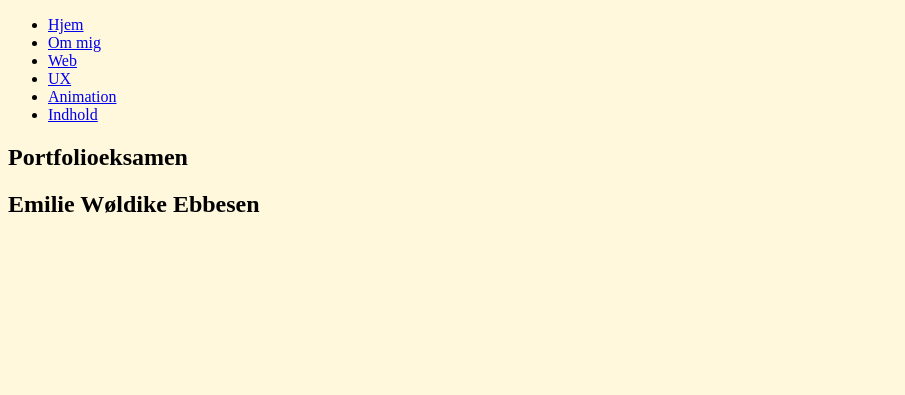
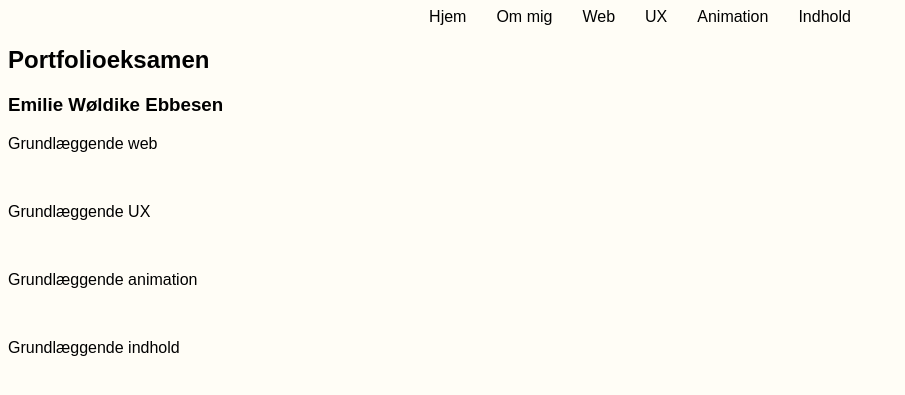
Before and after one commit to emil8039/portfolio, a plain HTML site: page index.html in a window 1280 px wide. Shown: the whole page, without its empty margins (0-905 px from the left). Drawn offline with Linux system fonts and the light colour scheme.

Commit message:
tilføjet burgermenu

```diff
--- a/index.html
+++ b/index.html
@@ -10,7 +10,8 @@
   <body>
     <header>
       <nav>
-        <ul>
+        <div id="menuknap">☰</div>
+        <ul id="menu" class="hidden">
           <li><a href="index.html">Hjem</a></li>
           <li><a href="ommig.html">Om mig</a></li>
           <li><a href="web.html">Web</a></li>
@@ -23,8 +24,26 @@
     <main>
       <section id="first_section">
         <h1>Portfolioeksamen</h1>
-        <h2>Emilie Wøldike Ebbesen</h2>
+        <h3>Emilie Wøldike Ebbesen</h3>
       </section>
+      <div>
+        <p>Grundlæggende web</p>
+        <img src="" alt="" />
+      </div>
+      <div>
+        <p>Grundlæggende UX</p>
+        <img src="" alt="" />
+      </div>
+      <div>
+        <p>Grundlæggende animation</p>
+        <img src="" alt="" />
+      </div>
+      <div>
+        <p>Grundlæggende indhold</p>
+        <img src="" alt="" />
+      </div>
     </main>
+
+    <script src="script.js"></script>
   </body>
 </html>
--- a/script.js
+++ b/script.js
@@ -0,0 +1,19 @@
+window.addEventListener("load", sidenVises);
+
+function sidenVises() {
+  console.log("sidenVises");
+  document.querySelector("#menuknap").addEventListener("click", toggleMenu);
+}
+
+function toggleMenu() {
+  console.log("toggleMenu");
+  document.querySelector("#menu").classList.toggle("hidden");
+
+  let erSkjult = document.querySelector("#menu").classList.contains("hidden");
+
+  if (erSkjult == true) {
+    document.querySelector("#menuknap").textContent = "☰";
+  } else {
+    document.querySelector("#menuknap").textContent = "X";
+  }
+}
--- a/style.css
+++ b/style.css
@@ -1,7 +1,70 @@
 body {
-  background-color: cornsilk;
+  background-color: rgb(255, 253, 246);
 }
 
-/* img {
-    width: 100%;
-    height: auto; */
+img {
+  width: 100%;
+  height: auto;
+}
+
+ul {
+  display: flex;
+  flex-direction: row;
+  font-family: "Montserrat", sans-serif;
+  justify-content: center;
+  gap: 30px;
+  list-style: none;
+  padding-inline-start: 0;
+  margin-block-start: 0;
+}
+
+a {
+  font-size: 1rem;
+  color: black;
+  text-decoration: none;
+}
+
+a:hover {
+  color: rgb(155, 155, 155);
+}
+
+h1,
+h2,
+h3,
+p {
+  font-family: "Montserrat", sans-serif;
+}
+
+/*Burgermenu start*/
+.hidden {
+  /*    display: none;*/
+  /*    transform: scale(0);*/
+  transform: translateX(-100%);
+  opacity: 0;
+}
+
+#menuknap {
+  display: inline-block;
+}
+
+#menu {
+  list-style-type: none;
+  transition: transform 0.3s;
+  transform-origin: top left;
+}
+
+@media only screen and (min-width: 600px) {
+  #menuknap {
+    display: none;
+  }
+
+  #menu.hidden {
+    transform: translateX(0);
+    opacity: 1;
+  }
+
+  #menu li {
+    display: inline-block;
+  }
+}
+/*Burgermenu slut*/
```
